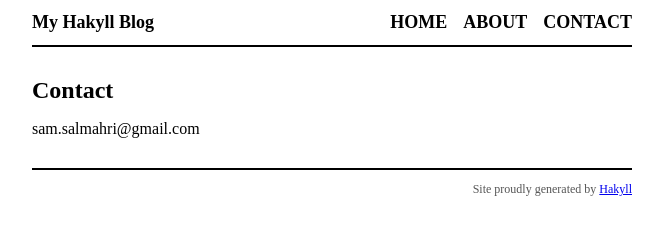
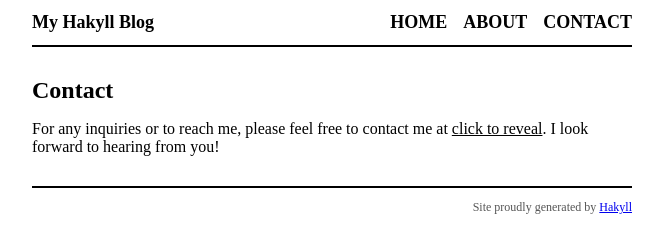
Before and after one commit to samahri/blog, a plain HTML site: page docs/contact.html in a window 1280 px wide. Shown: the whole page, without its empty margins (308-971 px from the left). Drawn offline with Linux system fonts and the light colour scheme.

Commit message:
remove captcha

```diff
--- a/contact.html
+++ b/contact.html
@@ -2,6 +2,4 @@
 title: Contact
 ---
 
-<script src="https://www.google.com/recaptcha/api.js" async defer></script>
-
-<div class="g-recaptcha" data-sitekey="6LcBh2ImAAAAAPPedihU-jn1nGlCv6LC9RbxpEAT">sam.salmahri@gmail.com</div>
+For any inquiries or to reach me, please feel free to contact me at <span style="cursor: pointer; text-decoration: underline" onclick="this.textContent = ('sam.salmahri' + '@gmail' + String.fromCharCode(46) + 'com'); this.onclick = null; this.style.cursor='default'">click to reveal</span>. I look forward to hearing from you!
--- a/docs/contact.html
+++ b/docs/contact.html
@@ -22,10 +22,7 @@
 
         <main role="main">
             <h1>Contact</h1>
-            <script src="https://www.google.com/recaptcha/api.js" async defer></script>
-<div class="g-recaptcha" data-sitekey="6LcBh2ImAAAAAPPedihU-jn1nGlCv6LC9RbxpEAT">
-sam.salmahri@gmail.com
-</div>
+            For any inquiries or to reach me, please feel free to contact me at <span style="cursor: pointer; text-decoration: underline" onclick="this.textContent = ('sam.salmahri' + '@gmail' + String.fromCharCode(46) + 'com'); this.onclick = null; this.style.cursor='default'">click to reveal</span>. I look forward to hearing from you!
         </main>
 
         <footer>
```
